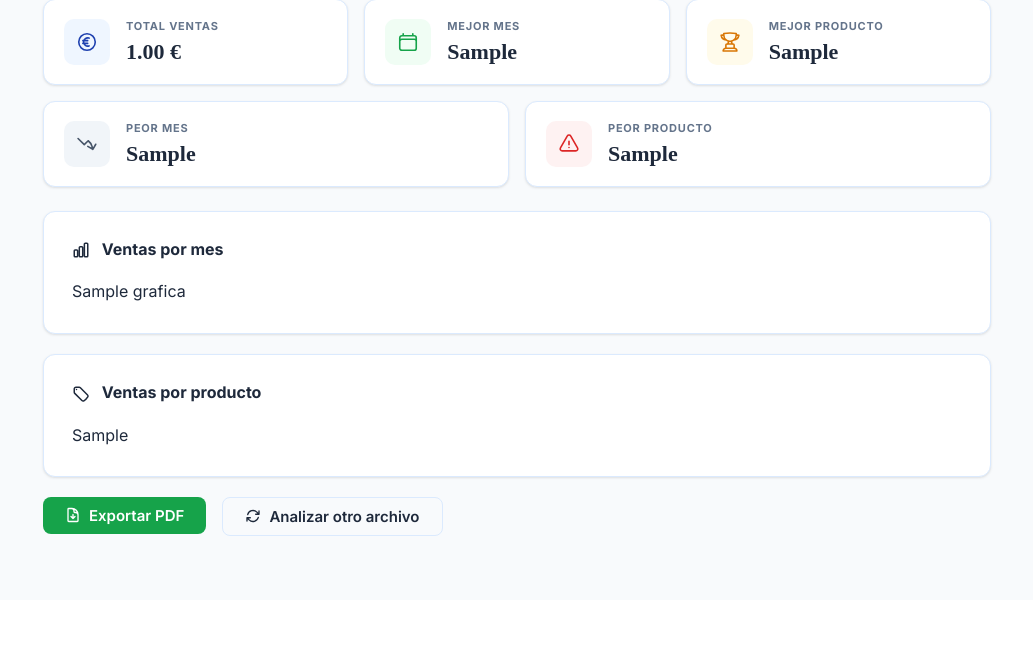
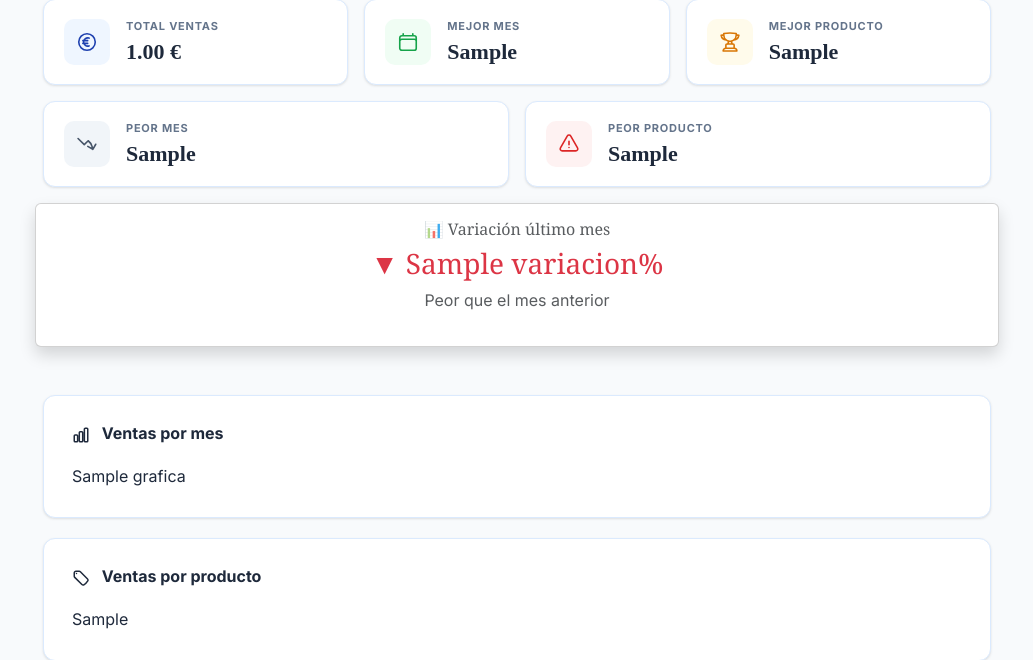
Before and after one commit to rauulmunoz/sales-analyzer, a Flask app: template templates/resultado.html in a window 1280 px wide. Shown: the part 289-949 px from the top of the page, without its empty margins (123-1156 px from the left). Before the commit the page ends 825 px from the top, so only its background shows below. Run offline with Flask 3, Linux system fonts and the light colour scheme; the template is opened without the code that fills it: most values are stand-ins (such as "Sample title", 1, 10 or a date in 2020); some web fonts are replaced.

Commit message:
Añadir comparativa variación mes anterior

```diff
--- a/app.py
+++ b/app.py
@@ -154,6 +154,16 @@ def analizar():
     peor_mes = ventas_mes.idxmin()
     peor_producto = ventas_producto.idxmin()
 
+    #Comparativa mes anterior
+    if len(ventas_mes) >= 2:
+        ultimo_mes = ventas_mes.iloc[-1]
+        mes_anterior = ventas_mes.iloc[-2]
+        variacion = ((ultimo_mes -mes_anterior) / mes_anterior) * 100
+        variacion = round(variacion, 1)
+
+    else:
+        variacion = None
+
     total_ventas = float(total_ventas)
 
     return render_template('resultado.html',
@@ -164,6 +174,7 @@ def analizar():
         mejor_producto = mejor_producto,
         peor_mes = peor_mes,
         peor_producto = peor_producto,
+        variacion = variacion,
         filas_vacias = filas_vacias,
         duplicados = duplicados)
 
--- a/templates/resultado.html
+++ b/templates/resultado.html
@@ -145,6 +145,20 @@
                 </div>
             </div>
 
+            {% if variacion is not none %}
+            <!-- Variación mes anterior -->
+             <div class = "card p-3 shadow mb-4 text-center">
+                <h6 class = "text-muted">📊 Variación último mes</h6>
+                {% if variacion >= 0 %}
+                    <h3 class = "text-success">▲ +{{ variacion }}%</h3>
+                    <p class = "text-muted">Mejor que el mes anterior</p>
+                {% else %}
+                    <h3 class = "text-danger">▼ {{ variacion }}%</h3>
+                    <p class = "text-muted">Peor que el mes anterior</p>
+                {% endif %}
+             </div>
+             {% endif %}
+
         </div>
 
         <!-- Chart: Ventas por mes -->
```
